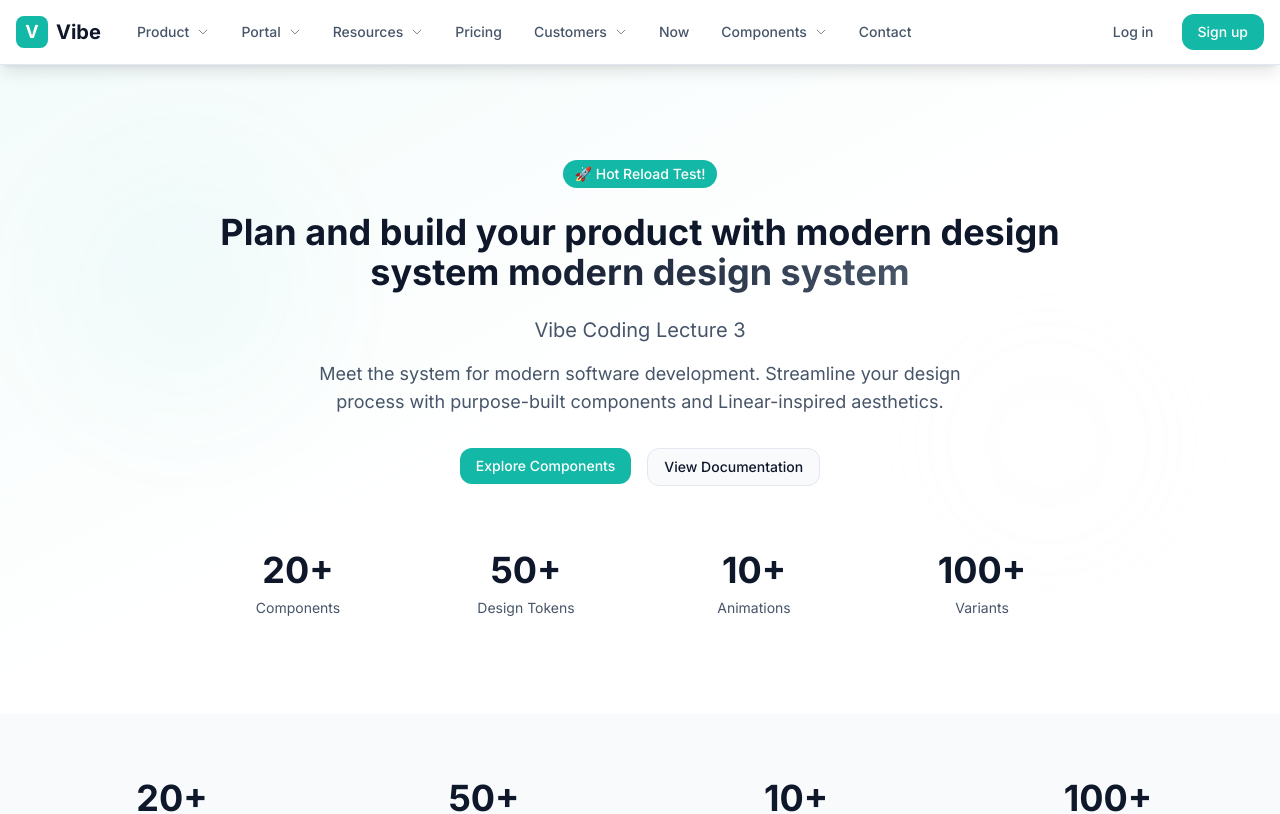
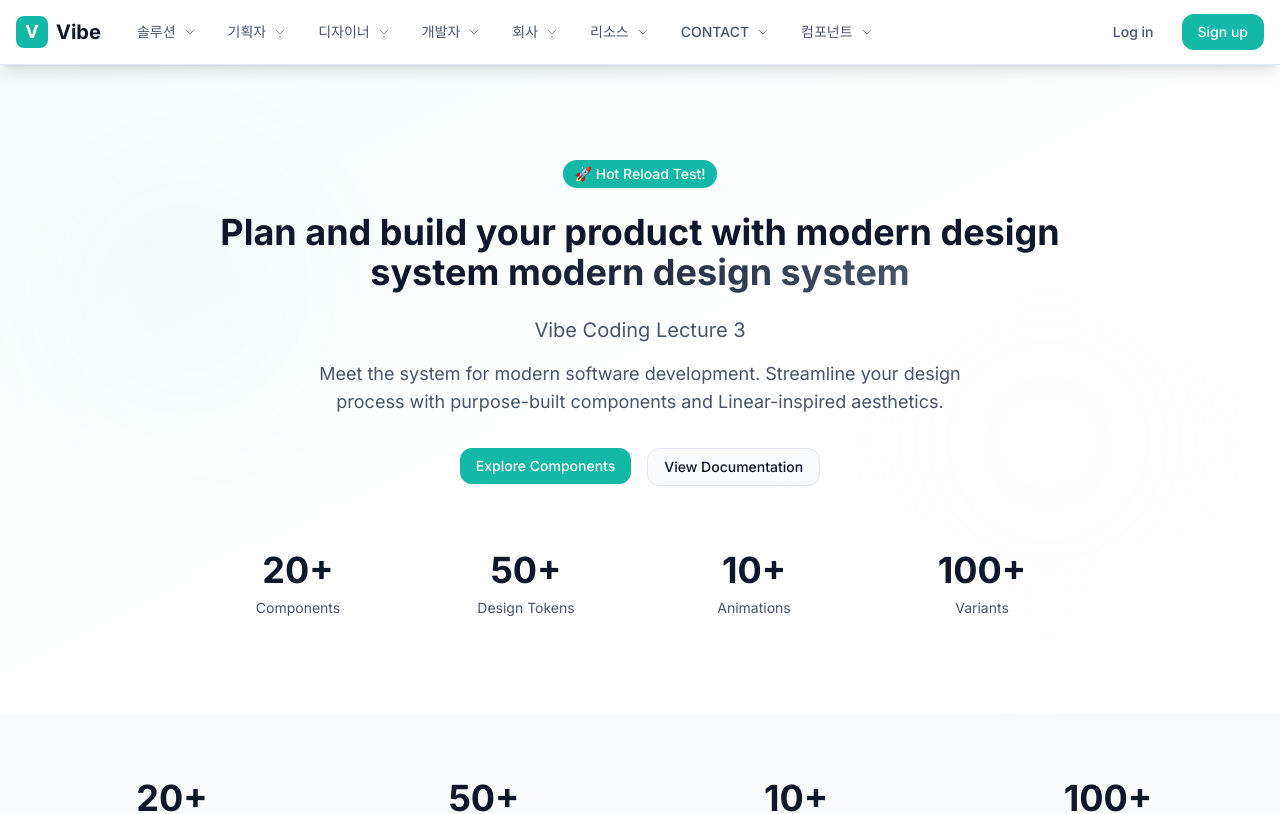
Before and after one commit to ncaco/Vibe-Coding-Lecture-3, a Next.js app: page / in a window 1280 px wide. Shown: the top 814 px of the page. Built offline with nearby package versions, Linux system fonts and the light colour scheme; no server answers.

Commit message:
menu 변경경

```diff
--- a/src/components/layout/Header/NavigationDropdown.tsx
+++ b/src/components/layout/Header/NavigationDropdown.tsx
@@ -65,7 +65,7 @@ export const NavigationDropdown: React.FC<NavigationDropdownProps> = ({ item })
     <div
       ref={dropdownRef}
       style={{ width: dropdownWidth }}
-      className={`absolute top-full mt-3 bg-background border border-border rounded-2xl shadow-2xl opacity-0 invisible group-hover:opacity-100 group-hover:visible transition-all duration-300 z-50 ${
+      className={`absolute top-full mt-5 bg-background border border-border rounded-2xl shadow-2xl opacity-0 invisible group-hover:opacity-100 group-hover:visible transition-all duration-300 z-50 ${
         dropdownPosition === 'right' ? 'right-0' : 'left-0'
       }`}
     >
--- a/src/data/menu.ts
+++ b/src/data/menu.ts
@@ -15,7 +15,11 @@ import {
   UserIcon,
   Cog6ToothIcon,
   ArrowRightOnRectangleIcon,
-  UserPlusIcon
+  UserPlusIcon,
+  LightBulbIcon,
+  PaintBrushIcon,
+  BuildingOfficeIcon,
+  AcademicCapIcon
 } from '@heroicons/react/24/outline';
 
 export interface MenuItem {
@@ -37,69 +41,281 @@ export interface MenuSection {
 // 메인 네비게이션 메뉴
 export const mainNavigation: MenuItem[] = [
   {
-    id: 'product',
-    name: 'Product',
-    href: '/features',
+    id: 'solutions',
+    name: '솔루션',
+    href: '/solutions',
     icon: CogIcon,
-    description: '혁신적인 개발 도구로 프로젝트를 가속화하고 품질을 향상시키세요',
+    description: 'HRUS와 MINT 솔루션으로 비즈니스 효율성을 극대화하세요',
     children: [
-      { id: 'features', name: 'Features', href: '/features', icon: ChartBarIcon, description: '최신 기술을 활용한 강력한 기능으로 개발 효율성을 극대화하세요' },
-      { id: 'integrations', name: 'Integrations', href: '/integrations', icon: WrenchScrewdriverIcon, description: '다양한 서비스와의 원활한 연동으로 워크플로우를 최적화하세요' },
-      { id: 'api', name: 'API', href: '/api', icon: CodeBracketIcon, description: 'RESTful API 및 GraphQL을 통해 빠르고 안정적인 개발을 경험하세요' }
+      {
+        id: 'hrus',
+        name: '인사예산솔루션 - HRUS',
+        href: '/solutions/hrus',
+        icon: ChartBarIcon,
+        description: '인사 예산 관리 및 분석 솔루션'
+      },
+      {
+        id: 'mint',
+        name: '음성상담솔루션 - MINT',
+        href: '/solutions/mint',
+        icon: PhoneIcon,
+        description: '음성 기반 고객 상담 및 분석 솔루션'
+      }
     ]
   },
   {
-    id: 'portal',
-    name: 'Portal',
-    href: '/portal',
-    icon: DocumentTextIcon,
-    description: '개발자 포털에서 필요한 모든 리소스와 도구를 한 곳에서 찾아보세요',
+    id: 'planners',
+    name: '기획자',
+    href: '/planners',
+    icon: LightBulbIcon,
+    description: '제품 기획부터 시장 분석까지 체계적인 기획 도구를 제공합니다',
     children: [
-      { id: 'dashboard', name: 'Dashboard', href: '/dashboard', icon: ChartBarIcon, description: '직관적인 대시보드로 프로젝트 현황을 한눈에 파악하고 관리하세요' },
-      { id: 'templates', name: 'Templates', href: '/templates', icon: DocumentTextIcon, description: '검증된 템플릿으로 개발 시간을 단축하고 일관된 품질을 보장하세요' },
-      { id: 'documentation', name: 'Documentation', href: '/docs', icon: BookOpenIcon, description: '체계적이고 상세한 문서로 모든 기능을 효과적으로 활용하세요' }
+      {
+        id: 'product-planning',
+        name: 'Product Planning',
+        href: '/planners/product-planning',
+        icon: LightBulbIcon,
+        description: '제품 기획 및 전략'
+      },
+      {
+        id: 'user-research',
+        name: 'User Research',
+        href: '/planners/user-research',
+        icon: UserGroupIcon,
+        description: '사용자 리서치 및 분석'
+      },
+      {
+        id: 'requirements-analysis',
+        name: 'Requirements Analysis',
+        href: '/planners/requirements-analysis',
+        icon: DocumentTextIcon,
+        description: '요구사항 분석 및 정의'
+      },
+      {
+        id: 'business-model',
+        name: 'Business Model',
+        href: '/planners/business-model',
+        icon: CurrencyDollarIcon,
+        description: '비즈니스 모델 및 전략'
+      },
+      {
+        id: 'market-research',
+        name: 'Market Research',
+        href: '/planners/market-research',
+        icon: ChartBarIcon,
+        description: '시장 조사 및 경쟁 분석'
+      }
+    ]
+  },
+  {
+    id: 'designers',
+    name: '디자이너',
+    href: '/designers',
+    icon: PaintBrushIcon,
+    description: 'UI/UX 디자인부터 사용자 테스트까지 완벽한 디자인 솔루션',
+    children: [
+      {
+        id: 'ui-ux-design',
+        name: 'UI/UX Design',
+        href: '/designers/ui-ux-design',
+        icon: PaintBrushIcon,
+        description: '사용자 인터페이스 및 경험 디자인'
+      },
+      {
+        id: 'design-system',
+        name: 'Design System',
+        href: '/designers/design-system',
+        icon: WrenchScrewdriverIcon,
+        description: '디자인 시스템 및 컴포넌트'
+      },
+      {
+        id: 'prototyping',
+        name: 'Prototyping',
+        href: '/designers/prototyping',
+        icon: CodeBracketIcon,
+        description: '프로토타이핑 및 와이어프레임'
+      },
+      {
+        id: 'user-testing',
+        name: 'User Testing',
+        href: '/designers/user-testing',
+        icon: UserGroupIcon,
+        description: '사용자 테스트 및 피드백'
+      },
+      {
+        id: 'design-resources',
+        name: 'Design Resources',
+        href: '/designers/design-resources',
+        icon: BookOpenIcon,
+        description: '디자인 리소스 및 가이드'
+      }
+    ]
+  },
+  {
+    id: 'developers',
+    name: '개발자',
+    href: '/developers',
+    icon: CodeBracketIcon,
+    description: '개발에 필요한 모든 도구와 리소스를 한 곳에서 제공합니다',
+    children: [
+      {
+        id: 'documentation',
+        name: 'Documentation',
+        href: '/developers/documentation',
+        icon: BookOpenIcon,
+        description: '개발자 문서'
+      },
+      {
+        id: 'api-reference',
+        name: 'API Reference',
+        href: '/developers/api-reference',
+        icon: CodeBracketIcon,
+        description: 'API 참조 가이드'
+      },
+      {
+        id: 'libraries',
+        name: 'Libraries',
+        href: '/developers/libraries',
+        icon: WrenchScrewdriverIcon,
+        description: '라이브러리'
+      },
+      {
+        id: 'examples',
+        name: 'Examples',
+        href: '/developers/examples',
+        icon: DocumentTextIcon,
+        description: '코드 예제 및 튜토리얼'
+      },
+      {
+        id: 'community',
+        name: 'Community',
+        href: '/developers/community',
+        icon: UserGroupIcon,
+        description: '개발자 커뮤니티'
+      }
+    ]
+  },
+  {
+    id: 'company',
+    name: '회사',
+    href: '/company',
+    icon: BuildingOfficeIcon,
+    description: 'Vibe Coding의 비전과 미션, 그리고 우리 팀을 소개합니다',
+    children: [
+      {
+        id: 'about',
+        name: 'About',
+        href: '/company/about',
+        icon: InformationCircleIcon,
+        description: '회사 소개'
+      },
+      {
+        id: 'careers',
+        name: 'Careers',
+        href: '/company/careers',
+        icon: UserGroupIcon,
+        description: '채용 정보'
+      },
+      {
+        id: 'blog',
+        name: 'Blog',
+        href: '/company/blog',
+        icon: DocumentTextIcon,
+        description: '기술 블로그'
+      },
+      {
+        id: 'press',
+        name: 'Press',
+        href: '/company/press',
+        icon: AcademicCapIcon,
+        description: '언론 보도자료'
+      }
     ]
   },
   {
     id: 'resources',
-    name: 'Resources',
-    href: '/about',
+    name: '리소스',
+    href: '/resources',
     icon: BookOpenIcon,
-    description: '개발에 필요한 가이드, 문서, 예제를 체계적으로 제공합니다',
+    description: '고객 성공 사례부터 교육 자료까지 다양한 리소스를 제공합니다',
     children: [
-      { id: 'about', name: 'About', href: '/about', icon: UserGroupIcon, description: 'Vibe의 비전과 미션, 그리고 우리가 추구하는 가치를 확인하세요' },
-      { id: 'blog', name: 'Blog', href: '/blog', icon: DocumentTextIcon, description: '최신 기술 트렌드와 개발 인사이트를 담은 전문적인 콘텐츠를 만나보세요' },
-      { id: 'support', name: 'Support', href: '/support', icon: QuestionMarkCircleIcon, description: '전문적인 고객 지원팀이 언제든 도움을 드립니다' }
+      {
+        id: 'case-studies',
+        name: 'Case Studies',
+        href: '/resources/case-studies',
+        icon: ChartBarIcon,
+        description: '고객 성공 사례'
+      },
+      {
+        id: 'webinars',
+        name: 'Webinars',
+        href: '/resources/webinars',
+        icon: AcademicCapIcon,
+        description: '온라인 세미나'
+      },
+      {
+        id: 'events',
+        name: 'Events',
+        href: '/resources/events',
+        icon: UserGroupIcon,
+        description: '이벤트 및 컨퍼런스'
+      },
+      {
+        id: 'support',
+        name: 'Support',
+        href: '/resources/support',
+        icon: QuestionMarkCircleIcon,
+        description: '고객 지원'
+      },
+      {
+        id: 'status',
+        name: 'Status',
+        href: '/resources/status',
+        icon: CogIcon,
+        description: '서비스 상태'
+      }
     ]
   },
   {
-    id: 'pricing',
-    name: 'Pricing',
-    href: '/pricing',
-    icon: CurrencyDollarIcon,
-    description: '합리적인 가격으로 최고의 개발 도구를 경험하세요'
-  },
-  {
-    id: 'customers',
-    name: 'Customers',
-    href: '/customers',
-    icon: UserGroupIcon,
-    description: 'Vibe를 사용하는 고객들의 실제 성공 사례와 경험을 확인하세요',
+    id: 'contact',
+    name: 'CONTACT',
+    href: '/contact',
+    icon: EnvelopeIcon,
+    description: '문의사항이나 제안사항이 있으시면 언제든 연락주세요',
     children: [
-      { id: 'case-studies', name: 'Case Studies', href: '/case-studies', icon: ChartBarIcon, description: '실제 프로젝트에서의 성공 사례와 구체적인 활용 방법을 학습하세요' },
-      { id: 'testimonials', name: 'Testimonials', href: '/testimonials', icon: UserGroupIcon, description: '고객들의 생생한 후기와 평가로 Vibe의 가치를 확인하세요' }
+      {
+        id: 'general-inquiry',
+        name: '문의하기',
+        href: '/contact/general',
+        icon: EnvelopeIcon,
+        description: '일반 문의'
+      },
+      {
+        id: 'technical-support',
+        name: '기술지원',
+        href: '/contact/technical',
+        icon: WrenchScrewdriverIcon,
+        description: '기술 관련 문의'
+      },
+      {
+        id: 'partnership',
+        name: '파트너십',
+        href: '/contact/partnership',
+        icon: UserGroupIcon,
+        description: '비즈니스 협력 문의'
+      },
+      {
+        id: 'quote-inquiry',
+        name: '견적문의',
+        href: '/contact/quote',
+        icon: CurrencyDollarIcon,
+        description: '솔루션 견적 문의'
+      }
     ]
   },
   {
-    id: 'now',
-    name: 'Now',
-    href: '/now',
-    icon: ChartBarIcon,
-    description: 'Vibe의 최신 소식과 업데이트를 확인하세요'
-  },
-  {
     id: 'components',
-    name: 'Components',
+    name: '컴포넌트',
     href: '/components',
     icon: CodeBracketIcon,
     description: '재사용 가능한 UI 컴포넌트로 일관되고 아름다운 디자인을 구현하세요',
@@ -107,13 +323,6 @@ export const mainNavigation: MenuItem[] = [
       { id: 'ui-components', name: 'UI Components', href: '/components', icon: CodeBracketIcon, description: '버튼, 입력 필드, 카드 등 기본 UI 컴포넌트를 확인하세요' },
       { id: 'sections', name: 'Sections', href: '/components/sections', icon: DocumentTextIcon, description: 'Hero, Features, CTA 등 페이지 섹션 컴포넌트를 확인하세요' }
     ]
-  },
-  {
-    id: 'contact',
-    name: 'Contact',
-    href: '/contact',
-    icon: PhoneIcon,
-    description: '문의사항이나 제안사항이 있으시면 언제든 연락주세요'
   }
 ];
 
@@ -124,31 +333,40 @@ export const mobileSidebarMenu: MenuSection[] = [
     title: '메인 메뉴',
     items: [
       { id: 'home', name: '홈', href: '/', icon: HomeIcon },
-      { id: 'components', name: 'Components', href: '/components', icon: CodeBracketIcon, badge: 'New' },
-      { id: 'sections', name: 'Sections', href: '/components/sections', icon: DocumentTextIcon }
-    ]
-  },
-  {
-    id: 'navigation',
-    title: '네비게이션',
-    items: mainNavigation.filter(item => !item.children || item.children.length === 0)
-  },
-  {
-    id: 'resources',
-    title: '리소스',
-    items: [
-      { id: 'docs', name: '개발자 문서', href: '/docs', icon: DocumentTextIcon },
-      { id: 'examples', name: '예제 및 샘플', href: '/examples', icon: CodeBracketIcon },
-      { id: 'community', name: '커뮤니티', href: '/community', icon: UserGroupIcon },
-      { id: 'tutorials', name: '튜토리얼', href: '/tutorials', icon: BookOpenIcon }
+      { id: 'solutions', name: '솔루션', href: '/solutions', icon: CogIcon },
+      { id: 'planners', name: '기획자', href: '/planners', icon: LightBulbIcon },
+      { id: 'designers', name: '디자이너', href: '/designers', icon: PaintBrushIcon },
+      { id: 'developers', name: '개발자', href: '/developers', icon: CodeBracketIcon }
     ]
   },
   {
     id: 'company',
     title: '회사 정보',
     items: [
-      { id: 'about', name: '회사 소개', href: '/about', icon: InformationCircleIcon },
-      { id: 'contact', name: '연락처', href: '/contact', icon: EnvelopeIcon }
+      { id: 'about', name: '회사 소개', href: '/company/about', icon: InformationCircleIcon },
+      { id: 'careers', name: '채용 정보', href: '/company/careers', icon: UserGroupIcon },
+      { id: 'blog', name: '기술 블로그', href: '/company/blog', icon: DocumentTextIcon },
+      { id: 'press', name: '언론 보도', href: '/company/press', icon: AcademicCapIcon }
+    ]
+  },
+  {
+    id: 'resources',
+    title: '리소스',
+    items: [
+      { id: 'case-studies', name: '성공 사례', href: '/resources/case-studies', icon: ChartBarIcon },
+      { id: 'webinars', name: '온라인 세미나', href: '/resources/webinars', icon: AcademicCapIcon },
+      { id: 'events', name: '이벤트', href: '/resources/events', icon: UserGroupIcon },
+      { id: 'support', name: '고객 지원', href: '/resources/support', icon: QuestionMarkCircleIcon }
+    ]
+  },
+  {
+    id: 'contact',
+    title: '문의',
+    items: [
+      { id: 'general', name: '일반 문의', href: '/contact/general', icon: EnvelopeIcon },
+      { id: 'technical', name: '기술지원', href: '/contact/technical', icon: WrenchScrewdriverIcon },
+      { id: 'partnership', name: '파트너십', href: '/contact/partnership', icon: UserGroupIcon },
+      { id: 'quote', name: '견적문의', href: '/contact/quote', icon: CurrencyDollarIcon }
     ]
   }
 ];
@@ -171,8 +389,8 @@ export const getUserMenu = (isAuthenticated: boolean): MenuItem[] => {
 
 // 빠른 링크 메뉴
 export const quickLinks: MenuItem[] = [
-  { id: 'docs', name: '문서', href: '/docs', icon: DocumentTextIcon },
-  { id: 'examples', name: '예제', href: '/examples', icon: CodeBracketIcon },
-  { id: 'community', name: '커뮤니티', href: '/community', icon: UserGroupIcon },
-  { id: 'support', name: '지원', href: '/support', icon: QuestionMarkCircleIcon }
+  { id: 'hrus', name: 'HRUS', href: '/solutions/hrus', icon: ChartBarIcon },
+  { id: 'mint', name: 'MINT', href: '/solutions/mint', icon: PhoneIcon },
+  { id: 'docs', name: '문서', href: '/developers/documentation', icon: DocumentTextIcon },
+  { id: 'support', name: '지원', href: '/resources/support', icon: QuestionMarkCircleIcon }
 ];
```
Also changed, not shown: 1 other file (tests, documents, lock files or other folders).
